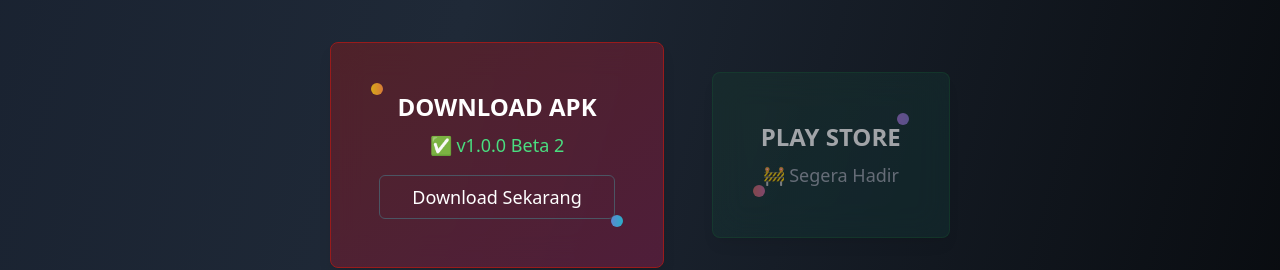
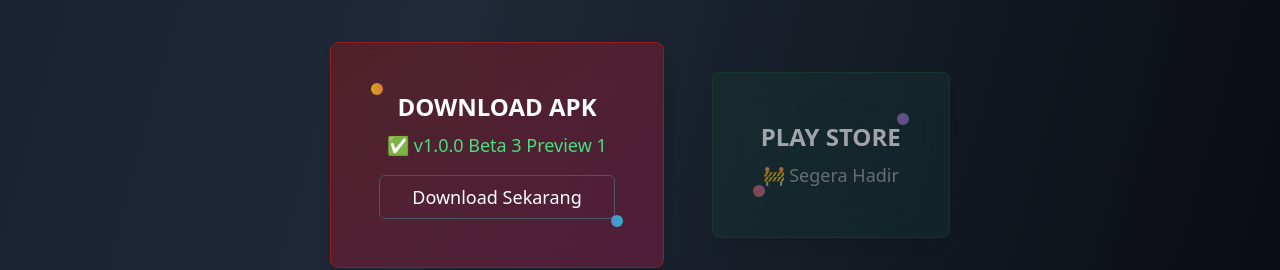
Before and after one commit to MahesaRadithyaPriady/main-nanimeid-web, a Next.js app: page / in a window 1280 px wide. Shown: the part 3000-3270 px from the top of the page. Built offline with nearby package versions, Linux system fonts and the light colour scheme.

Commit message:
Update index.js

```diff
--- a/src/pages/index.js
+++ b/src/pages/index.js
@@ -496,14 +496,14 @@
               <div className="absolute -top-2 -left-2 w-3 h-3 bg-gradient-to-r from-yellow-400 to-orange-400 rounded-full animate-pulse"></div>
               <div className="absolute -bottom-2 -right-2 w-3 h-3 bg-gradient-to-r from-blue-400 to-cyan-400 rounded-full animate-pulse"></div>
               <h3 className="text-2xl font-bold text-white mb-2">DOWNLOAD APK</h3>
-              <p className="text-lg text-green-400 mb-4">✅ v1.0.0 Beta 2</p>
+              <p className="text-lg text-green-400 mb-4">✅ v1.0.0 Beta 3 Preview 1</p>
               <motion.div
                 whileHover={{ scale: 1.05 }}
                 whileTap={{ scale: 0.95 }}
                 transition={{ type: "spring", stiffness: 400, damping: 17 }}
               >
                 <Button asChild variant="outline" size="lg" className="w-full">
-                  <a href="https://www.shorturl.at/SZScV" target="_blank" rel="noopener noreferrer">
+                  <a href="https://mainapps.nanimeid.xyz/1.0.0/static/apk/app-release.apk" target="_blank" rel="noopener noreferrer">
                    Download Sekarang
                   </a>
                 </Button>
```
